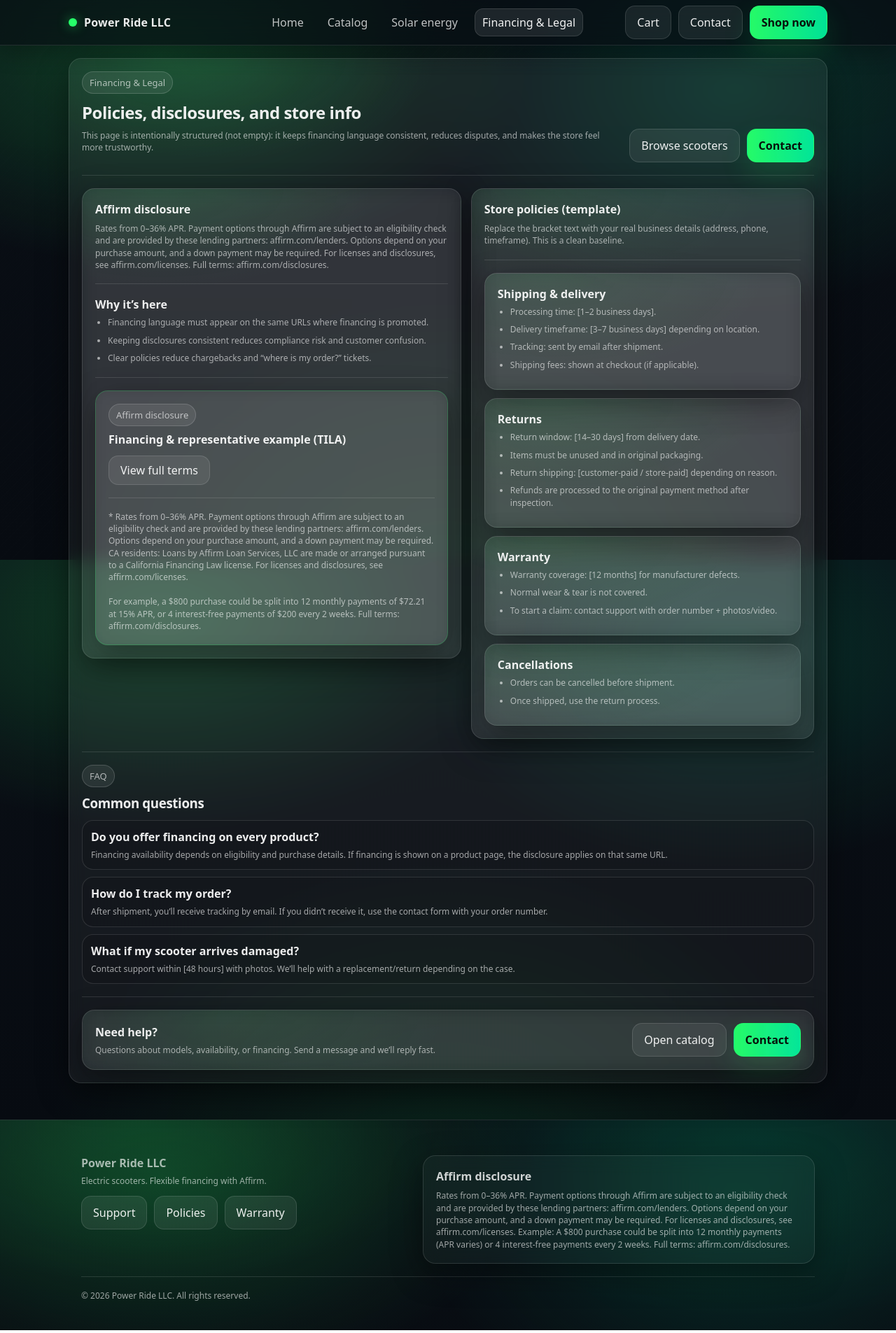
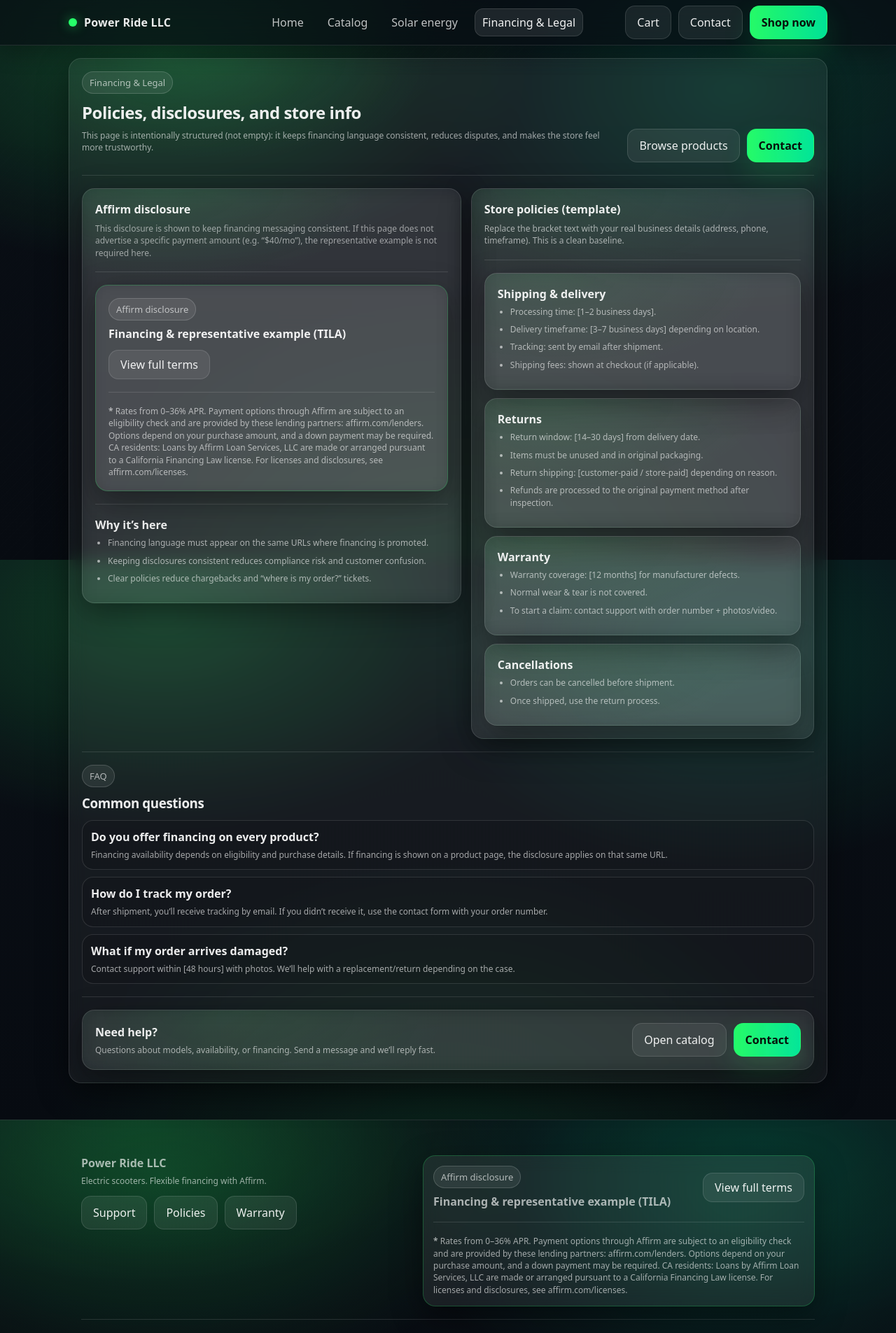
Before and after one commit to gereacosta1/power-ride, a React (Vite) app: page /legal in a window 1280 px wide. Shown: the top 1905 px of the page at 70% size. Built offline with nearby package versions, Linux system fonts and the light colour scheme.

Commit message:
fix: affirm disclosure footer + legal links

```diff
--- a/src/components/AffirmDisclosure.jsx
+++ b/src/components/AffirmDisclosure.jsx
@@ -7,17 +7,18 @@ export default function AffirmDisclosure({
   id = "affirm-disclosure",
 }) {
   // Texto base requerido (lenders disclosure)
-  // Nota: lo dejamos "verbatim" y hacemos los links clickeables.
+  // Nota: mantenemos el texto igual y hacemos links clickeables.
   const fullDisclosure = (
     <>
-      * Rates from 0–36% APR. Payment options through Affirm are subject to an eligibility check and are
-      provided by these lending partners:{" "}
+      Rates from 0–36% APR. Payment options through Affirm are subject to an
+      eligibility check and are provided by these lending partners:{" "}
       <a href="https://www.affirm.com/lenders" target="_blank" rel="noreferrer">
         affirm.com/lenders
       </a>
-      . Options depend on your purchase amount, and a down payment may be required. CA residents: Loans
-      by Affirm Loan Services, LLC are made or arranged pursuant to a California Financing Law license.
-      For licenses and disclosures, see{" "}
+      . Options depend on your purchase amount, and a down payment may be
+      required. CA residents: Loans by Affirm Loan Services, LLC are made or
+      arranged pursuant to a California Financing Law license. For licenses and
+      disclosures, see{" "}
       <a href="https://www.affirm.com/licenses" target="_blank" rel="noreferrer">
         affirm.com/licenses
       </a>
@@ -28,9 +29,14 @@ export default function AffirmDisclosure({
   // Ejemplo representativo (TILA) cuando se menciona un pago/mes
   const example = (
     <>
-      For example, a $800 purchase could be split into 12 monthly payments of $72.21 at 15% APR, or 4
-      interest-free payments of $200 every 2 weeks. Full terms:{" "}
-      <a href="https://www.affirm.com/disclosures" target="_blank" rel="noreferrer">
+      For example, a $800 purchase could be split into 12 monthly payments of
+      $72.21 at 15% APR, or 4 interest-free payments of $200 every 2 weeks. Full
+      terms:{" "}
+      <a
+        href="https://www.affirm.com/disclosures"
+        target="_blank"
+        rel="noreferrer"
+      >
         affirm.com/disclosures
       </a>
       .
@@ -76,6 +82,8 @@ export default function AffirmDisclosure({
       <div className="hr" />
 
       <div className="small" style={{ lineHeight: 1.45 }}>
+        {/* El asterisco del claim (* en cards) puede apuntar a este bloque */}
+        <span style={{ fontWeight: 800 }}>* </span>
         {fullDisclosure}
 
         {showExample && (
--- a/src/components/Footer.jsx
+++ b/src/components/Footer.jsx
@@ -1,34 +1,57 @@
+// src/components/Footer.jsx
 import React from "react";
+import { Link } from "react-router-dom";
+import AffirmDisclosure from "./AffirmDisclosure.jsx";
 
 export default function Footer() {
   return (
     <footer className="footer" id="support">
       <div className="container">
         <div className="surface" style={{ padding: 18, marginTop: 10 }}>
-          <div style={{ display: "flex", justifyContent: "space-between", gap: 18, flexWrap: "wrap" }}>
+          <div
+            style={{
+              display: "flex",
+              justifyContent: "space-between",
+              gap: 18,
+              flexWrap: "wrap",
+              alignItems: "flex-start",
+            }}
+          >
             <div style={{ minWidth: 220 }}>
               <div style={{ fontWeight: 900, fontSize: 16 }}>Power Ride LLC</div>
               <div className="small" style={{ marginTop: 6 }}>
                 Electric scooters. Flexible financing with Affirm.
               </div>
 
-              <div style={{ display: "flex", gap: 10, flexWrap: "wrap", marginTop: 12 }}>
-                <a className="btn" href="#support">Support</a>
-                <a className="btn" href="#support">Policies</a>
-                <a className="btn" href="#support">Warranty</a>
+              <div
+                style={{
+                  display: "flex",
+                  gap: 10,
+                  flexWrap: "wrap",
+                  marginTop: 12,
+                }}
+              >
+                <a className="btn" href="#support">
+                  Support
+                </a>
+
+                <Link className="btn" to="/legal">
+                  Policies
+                </Link>
+
+                <Link className="btn" to="/legal">
+                  Warranty
+                </Link>
               </div>
             </div>
 
-            <div className="card card-pad" style={{ maxWidth: 560, background: "rgba(255,255,255,.03)" }}>
-              <div style={{ marginBottom: 8, fontWeight: 800, color: "rgba(255,255,255,.80)" }}>
-                Affirm disclosure
-              </div>
-              <div className="small">
-                Rates from 0–36% APR. Payment options through Affirm are subject to an eligibility check and are provided by these lending partners:
-                affirm.com/lenders. Options depend on your purchase amount, and a down payment may be required. For licenses and disclosures, see
-                affirm.com/licenses. Example: A $800 purchase could be split into 12 monthly payments (APR varies) or 4 interest-free payments every 2 weeks.
-                Full terms: affirm.com/disclosures.
-              </div>
+            {/* Mantener 1 sola fuente de verdad para el disclosure */}
+            <div style={{ maxWidth: 560, flex: "1 1 360px" }}>
+              <AffirmDisclosure
+                compact
+                showExample={false}
+                id="affirm-disclosure-footer"
+              />
             </div>
           </div>
 
--- a/src/pages/Cart.jsx
+++ b/src/pages/Cart.jsx
@@ -120,23 +120,25 @@ export default function Cart() {
                       <div className="cart-qty" aria-label="Quantity controls">
                         <button
                           className="btn"
-                          onClick={() => cart.setQty(it.slug, (it.qty || 1) - 1)}
+                          onClick={() => cart.setQty(it.slug, Number(it.qty || 1) - 1)}
                           type="button"
                         >
                           −
                         </button>
 
                         <input
-                          value={it.qty}
+                          value={String(it.qty ?? 1)}
                           onChange={(e) => cart.setQty(it.slug, e.target.value)}
                           inputMode="numeric"
                           className="input"
                           aria-label="Quantity"
+                          min="1"
+                          step="1"
                         />
 
                         <button
                           className="btn"
-                          onClick={() => cart.setQty(it.slug, (it.qty || 1) + 1)}
+                          onClick={() => cart.setQty(it.slug, Number(it.qty || 1) + 1)}
                           type="button"
                         >
                           +
@@ -197,8 +199,8 @@ export default function Cart() {
 
               <div className="hr" />
 
-              {/* Acá no hay "$X/mo", así que el ejemplo TILA NO es obligatorio.
-                  Pero sí conviene disclosure porque se promociona Affirm checkout en esta URL. */}
+              {/* Aquí NO hay "$X/mo", así que el ejemplo TILA no es obligatorio.
+                  Pero sí conviene el disclosure porque se promociona Affirm checkout en esta URL. */}
               <AffirmDisclosure compact showExample={false} />
             </div>
           </div>
--- a/src/pages/Catalog.jsx
+++ b/src/pages/Catalog.jsx
@@ -35,9 +35,15 @@ export default function Catalog() {
           <h2 style={{ margin: "10px 0 0", letterSpacing: "-.02em" }}>
             Products
           </h2>
+
+          {/* En esta URL hay “with Affirm” + los cards muestran "$X/mo", así que:
+              - Disclosure en la misma URL ✅
+              - Ejemplo representativo con term+APR ✅ */}
           <p className="small" style={{ marginTop: 8 }}>
             Financing with Affirm available on eligible purchases.{" "}
-            <a href="#affirm-disclosure">*</a>
+            <a href="#affirm-disclosure" aria-label="Jump to Affirm disclosure">
+              *
+            </a>
           </p>
         </div>
       </div>
--- a/src/pages/Legal.jsx
+++ b/src/pages/Legal.jsx
@@ -7,19 +7,34 @@ export default function Legal() {
   return (
     <div className="container" style={{ paddingTop: 18, paddingBottom: 18 }}>
       <div className="card card-pad legal-box">
-        <div style={{ display: "flex", justifyContent: "space-between", gap: 12, flexWrap: "wrap", alignItems: "end" }}>
+        <div
+          style={{
+            display: "flex",
+            justifyContent: "space-between",
+            gap: 12,
+            flexWrap: "wrap",
+            alignItems: "end",
+          }}
+        >
           <div>
             <div className="h-eyebrow">Financing & Legal</div>
-            <h2 style={{ margin: "10px 0 0", letterSpacing: "-.02em" }}>Policies, disclosures, and store info</h2>
+            <h2 style={{ margin: "10px 0 0", letterSpacing: "-.02em" }}>
+              Policies, disclosures, and store info
+            </h2>
             <p className="small" style={{ marginTop: 8, maxWidth: 760 }}>
-              This page is intentionally structured (not empty): it keeps financing language consistent,
-              reduces disputes, and makes the store feel more trustworthy.
+              This page is intentionally structured (not empty): it keeps
+              financing language consistent, reduces disputes, and makes the
+              store feel more trustworthy.
             </p>
           </div>
 
           <div style={{ display: "flex", gap: 10, flexWrap: "wrap" }}>
-            <Link className="btn" to="/catalog">Browse scooters</Link>
-            <Link className="btn btn-primary" to="/contact">Contact</Link>
+            <Link className="btn" to="/catalog">
+              Browse products
+            </Link>
+            <Link className="btn btn-primary" to="/contact">
+              Contact
+            </Link>
           </div>
         </div>
 
@@ -30,32 +45,44 @@ export default function Legal() {
           {/* Left: Financing + compliance */}
           <div className="card card-pad legal-box">
             <div style={{ fontWeight: 900, fontSize: 16 }}>Affirm disclosure</div>
-            <p className="small" style={{ marginTop: 8 }}>
-              Rates from 0–36% APR. Payment options through Affirm are subject to an eligibility check and are provided by these lending partners:
-              affirm.com/lenders. Options depend on your purchase amount, and a down payment may be required.
-              For licenses and disclosures, see affirm.com/licenses. Full terms: affirm.com/disclosures.
+            <p className="small" style={{ marginTop: 8, opacity: 0.9 }}>
+              This disclosure is shown to keep financing messaging consistent.
+              If this page does not advertise a specific payment amount (e.g.
+              “$40/mo”), the representative example is not required here.
             </p>
+
+            <div className="hr" />
+
+            {/* Usamos SOLO el componente para evitar duplicar texto a mano */}
+            <AffirmDisclosure showExample={false} />
 
             <div className="hr" />
 
             <div style={{ fontWeight: 900, marginBottom: 6 }}>Why it’s here</div>
             <ul className="small legal-list">
-              <li>Financing language must appear on the same URLs where financing is promoted.</li>
-              <li>Keeping disclosures consistent reduces compliance risk and customer confusion.</li>
-              <li>Clear policies reduce chargebacks and “where is my order?” tickets.</li>
+              <li>
+                Financing language must appear on the same URLs where financing
+                is promoted.
+              </li>
+              <li>
+                Keeping disclosures consistent reduces compliance risk and
+                customer confusion.
+              </li>
+              <li>
+                Clear policies reduce chargebacks and “where is my order?”
+                tickets.
+              </li>
             </ul>
-
-            <div className="hr" />
-
-            {/* Uses your existing component, keeps compliance consistent */}
-            <AffirmDisclosure />
           </div>
 
           {/* Right: Store policies (filled content) */}
           <div className="card card-pad legal-box">
-            <div style={{ fontWeight: 900, fontSize: 16 }}>Store policies (template)</div>
+            <div style={{ fontWeight: 900, fontSize: 16 }}>
+              Store policies (template)
+            </div>
             <p className="small" style={{ marginTop: 8 }}>
-              Replace the bracket text with your real business details (address, phone, timeframe). This is a clean baseline.
+              Replace the bracket text with your real business details (address,
+              phone, timeframe). This is a clean baseline.
             </p>
 
             <div className="hr" />
@@ -67,7 +94,7 @@ export default function Legal() {
                   "Processing time: [1–2 business days].",
                   "Delivery timeframe: [3–7 business days] depending on location.",
                   "Tracking: sent by email after shipment.",
-                  "Shipping fees: shown at checkout (if applicable)."
+                  "Shipping fees: shown at checkout (if applicable).",
                 ]}
               />
 
@@ -77,7 +104,7 @@ export default function Legal() {
                   "Return window: [14–30 days] from delivery date.",
                   "Items must be unused and in original packaging.",
                   "Return shipping: [customer-paid / store-paid] depending on reason.",
-                  "Refunds are processed to the original payment method after inspection."
+                  "Refunds are processed to the original payment method after inspection.",
                 ]}
               />
 
@@ -86,7 +113,7 @@ export default function Legal() {
                 bullets={[
                   "Warranty coverage: [12 months] for manufacturer defects.",
                   "Normal wear & tear is not covered.",
-                  "To start a claim: contact support with order number + photos/video."
+                  "To start a claim: contact support with order number + photos/video.",
                 ]}
               />
 
@@ -94,7 +121,7 @@ export default function Legal() {
                 title="Cancellations"
                 bullets={[
                   "Orders can be cancelled before shipment.",
-                  "Once shipped, use the return process."
+                  "Once shipped, use the return process.",
                 ]}
               />
             </div>
@@ -106,28 +133,33 @@ export default function Legal() {
         {/* FAQ section (fills page, looks premium) */}
         <div>
           <div className="h-eyebrow">FAQ</div>
-          <h3 style={{ margin: "10px 0 0", letterSpacing: "-.02em" }}>Common questions</h3>
+          <h3 style={{ margin: "10px 0 0", letterSpacing: "-.02em" }}>
+            Common questions
+          </h3>
 
           <div className="faq">
             <div className="faq-item">
               <div className="faq-q">Do you offer financing on every product?</div>
               <div className="faq-a">
-                Financing availability depends on eligibility and purchase details. If financing is shown on a product page,
-                the disclosure applies on that same URL.
+                Financing availability depends on eligibility and purchase
+                details. If financing is shown on a product page, the disclosure
+                applies on that same URL.
               </div>
             </div>
 
             <div className="faq-item">
               <div className="faq-q">How do I track my order?</div>
               <div className="faq-a">
-                After shipment, you’ll receive tracking by email. If you didn’t receive it, use the contact form with your order number.
+                After shipment, you’ll receive tracking by email. If you didn’t
+                receive it, use the contact form with your order number.
               </div>
             </div>
 
             <div className="faq-item">
-              <div className="faq-q">What if my scooter arrives damaged?</div>
+              <div className="faq-q">What if my order arrives damaged?</div>
               <div className="faq-a">
-                Contact support within [48 hours] with photos. We’ll help with a replacement/return depending on the case.
+                Contact support within [48 hours] with photos. We’ll help with a
+                replacement/return depending on the case.
               </div>
             </div>
           </div>
@@ -137,16 +169,29 @@ export default function Legal() {
 
         {/* Bottom CTA */}
         <div className="card card-pad legal-box">
-          <div style={{ display: "flex", justifyContent: "space-between", gap: 12, flexWrap: "wrap", alignItems: "center" }}>
+          <div
+            style={{
+              display: "flex",
+              justifyContent: "space-between",
+              gap: 12,
+              flexWrap: "wrap",
+              alignItems: "center",
+            }}
+          >
             <div>
               <div style={{ fontWeight: 900 }}>Need help?</div>
               <div className="small" style={{ marginTop: 6 }}>
-                Questions about models, availability, or financing. Send a message and we’ll reply fast.
+                Questions about models, availability, or financing. Send a
+                message and we’ll reply fast.
               </div>
             </div>
             <div style={{ display: "flex", gap: 10, flexWrap: "wrap" }}>
-              <Link className="btn" to="/catalog">Open catalog</Link>
-              <Link className="btn btn-primary" to="/contact">Contact</Link>
+              <Link className="btn" to="/catalog">
+                Open catalog
+              </Link>
+              <Link className="btn btn-primary" to="/contact">
+                Contact
+              </Link>
             </div>
           </div>
         </div>
--- a/src/pages/NotFound.jsx
+++ b/src/pages/NotFound.jsx
@@ -1,3 +1,4 @@
+// src/pages/NotFound.jsx
 import React from "react";
 import { Link } from "react-router-dom";
 
@@ -6,9 +7,17 @@ export default function NotFound() {
     <div className="container" style={{ padding: 18 }}>
       <div className="card card-pad">
         <div style={{ fontWeight: 900 }}>404</div>
-        <div className="small" style={{ marginTop: 6 }}>Page not found.</div>
-        <div style={{ marginTop: 12 }}>
-          <Link className="btn btn-primary" to="/">Go home</Link>
+        <div className="small" style={{ marginTop: 6 }}>
+          Page not found.
+        </div>
+
+        <div style={{ marginTop: 12, display: "flex", gap: 10, flexWrap: "wrap" }}>
+          <Link className="btn btn-primary" to="/">
+            Go home
+          </Link>
+          <Link className="btn" to="/catalog">
+            Browse catalog
+          </Link>
         </div>
       </div>
     </div>
```
Also changed, not shown: src/components/Navbar.jsx (+6 -3 lines).
